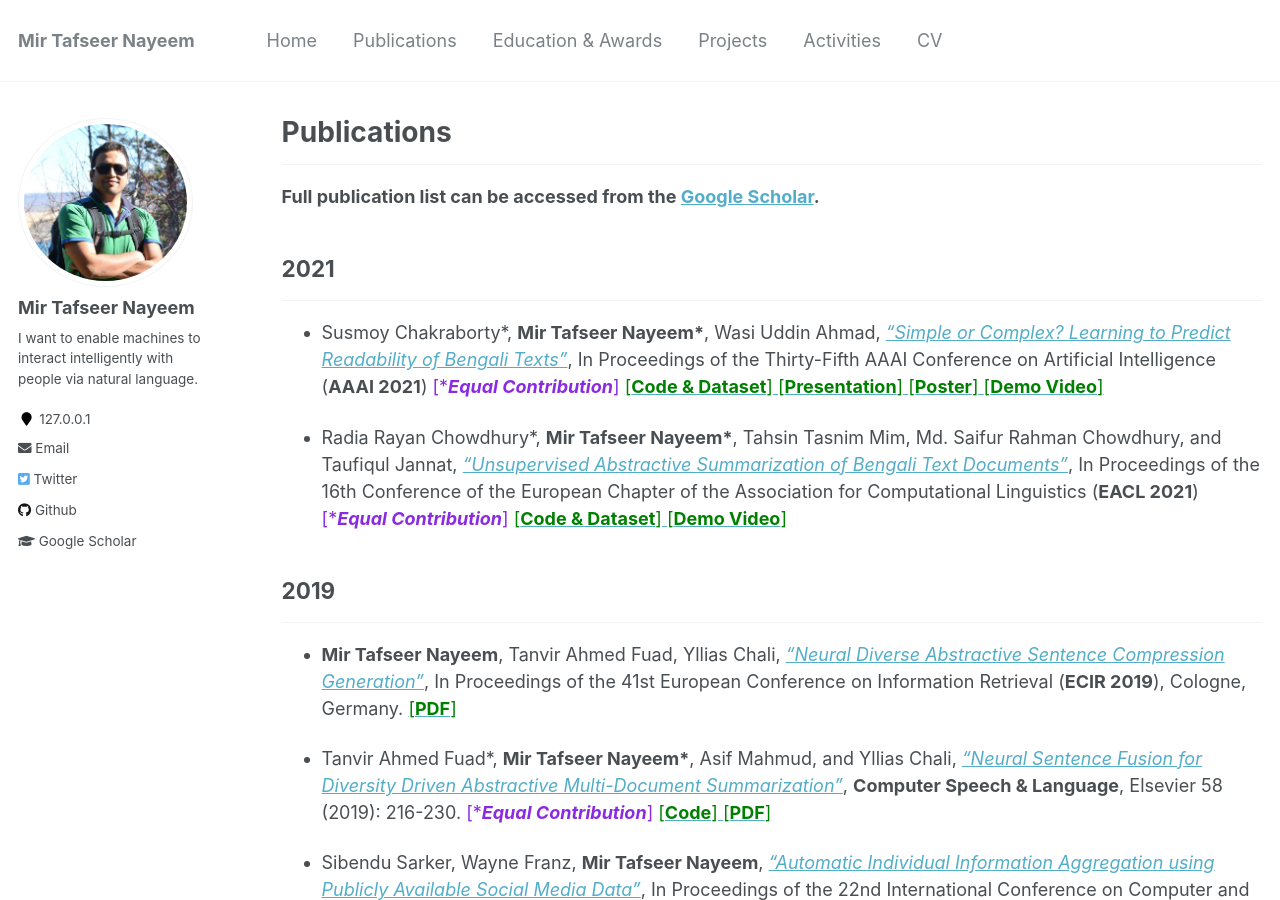
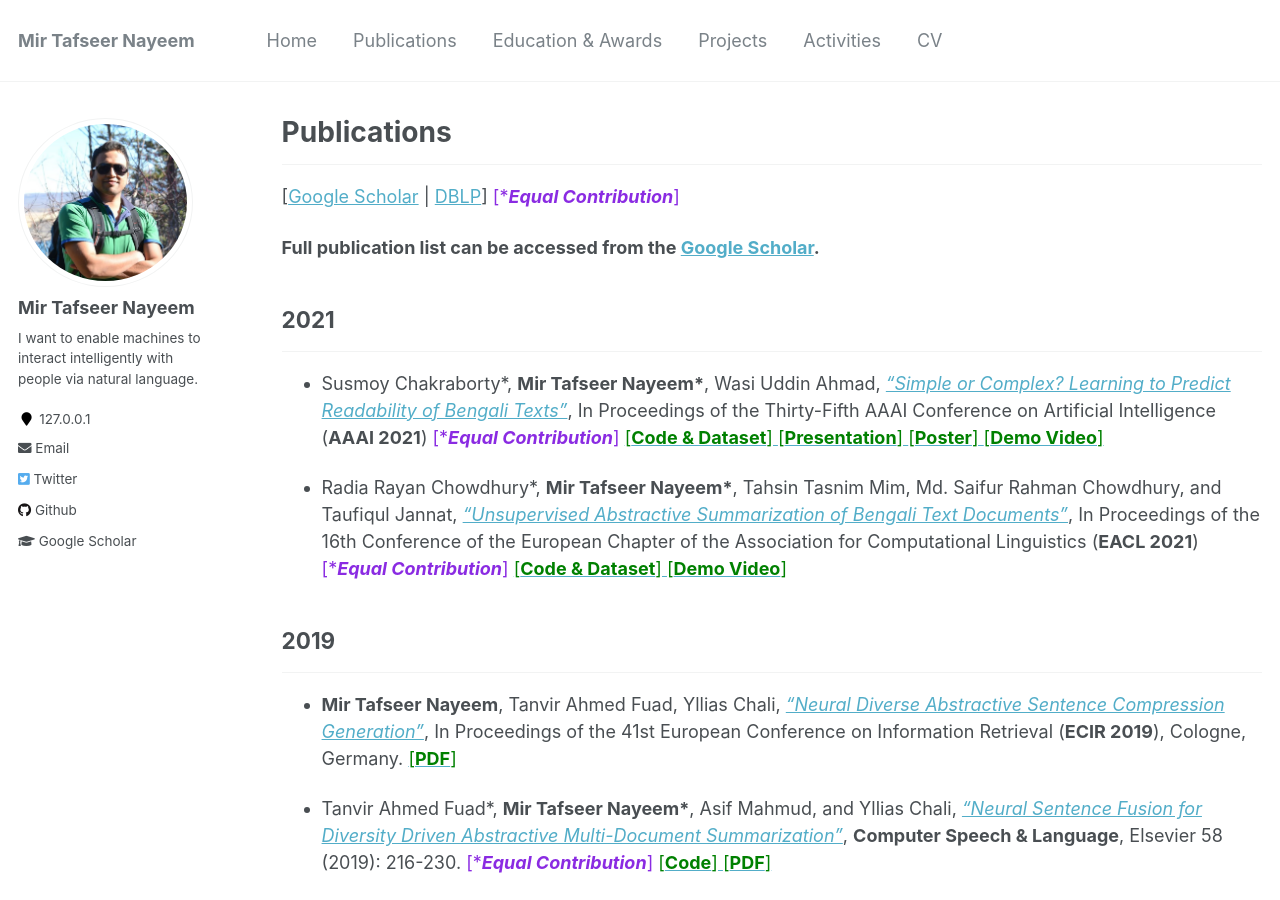
Before and after one commit to sujan-sarker/sujan-sarker.github.io, a Jekyll site: the page built from _pages/publications.md, in a window 1280 px wide and 900 px high. Built offline with Jekyll 4.4.1, drawn with Linux system fonts in a browser that asks for light colours.

Commit message:
Update publications.md

```diff
--- a/_pages/publications.md
+++ b/_pages/publications.md
@@ -6,6 +6,8 @@ author_profile: true
 ---
 
 -----------
+
+[[Google Scholar](https://scholar.google.com/citations?hl=en&user=qoeylgEAAAAJ&view_op=list_works) \| [DBLP](https://dblp.org/pid/125/2693.html)]<span style ="color:BlueViolet"> [\****Equal Contribution***]
 
 **Full publication list can be accessed from the [Google Scholar](https://scholar.google.com/citations?hl=en&user=qoeylgEAAAAJ&view_op=list_works).**
 
```
